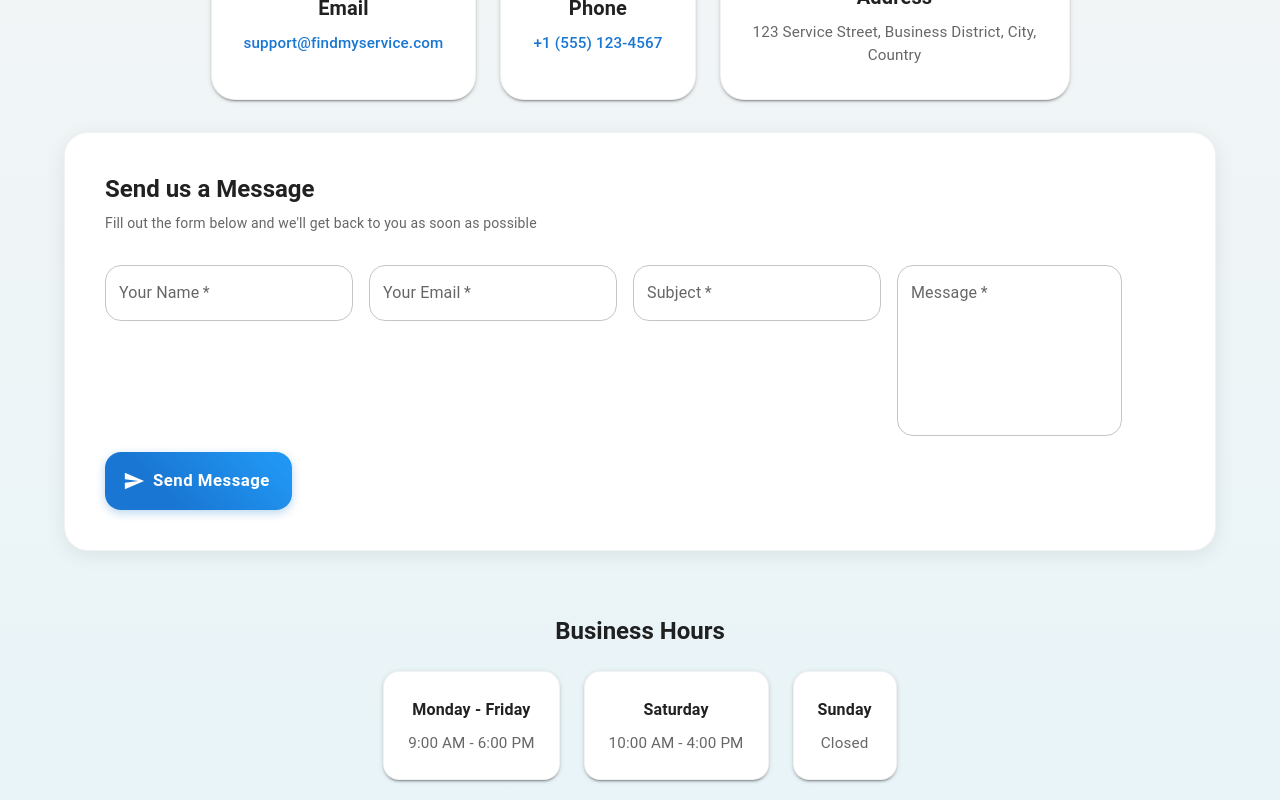
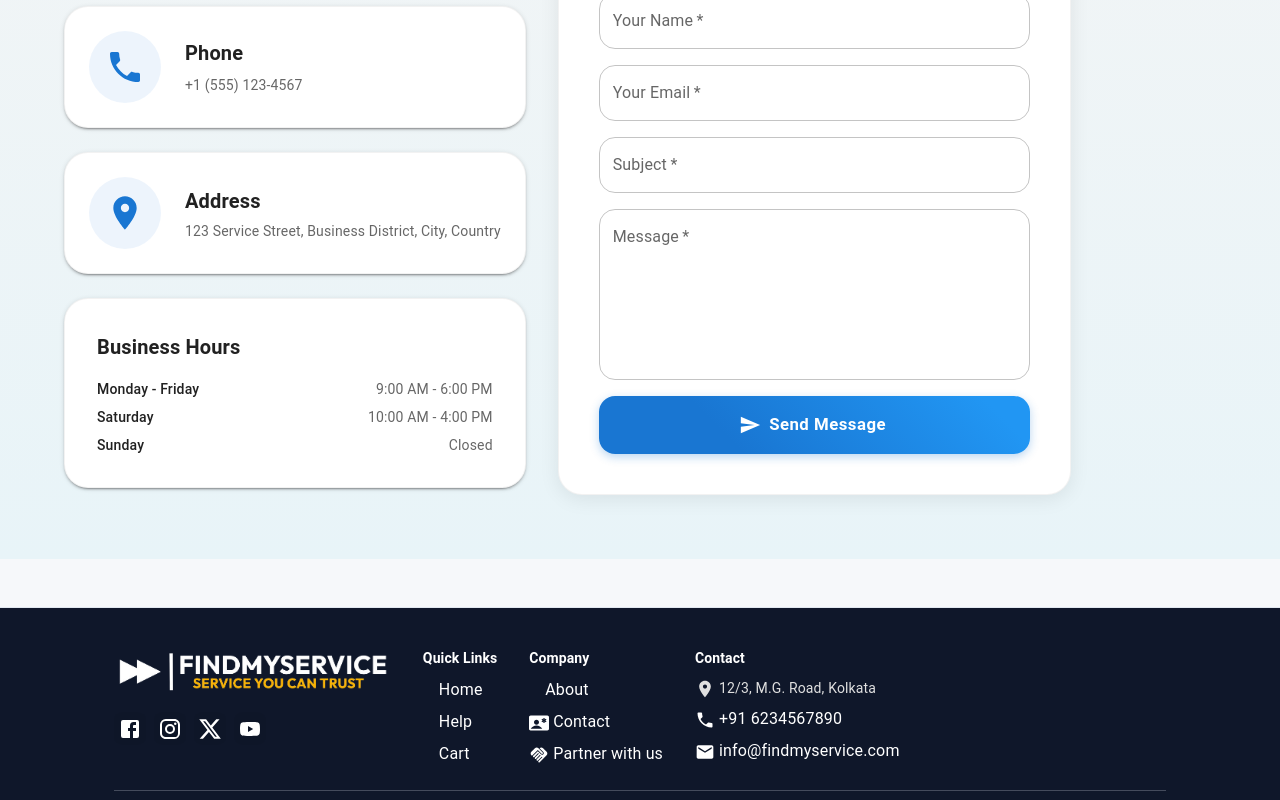
Before and after one commit to Diptodas123/findmyservice-client, a React (Vite) app: page /contact in a window 1280 px wide. Shown: the part 380-1180 px from the top of the page. Built offline with nearby package versions, Linux system fonts and the light colour scheme; some icons are missing.

Commit message:
Imporved the contact us page ui

```diff
--- a/src/pages/Contact/Contact.jsx
+++ b/src/pages/Contact/Contact.jsx
@@ -131,60 +131,59 @@ const Contact = () => {
           Have questions? We'd love to hear from you. Send us a message and we'll respond as soon as possible.
         </Typography>
 
-        <Grid container spacing={4} justifyContent="center">
+        <Grid container spacing={4}>
+          {/* Left side - Contact Information and Business Hours */}
+          <Grid item xs={12} md={6}>
+            <Box sx={{ display: 'flex', flexDirection: 'column', gap: 3 }}>
               {/* Contact Information Cards */}
-          <Grid item xs={12}>
-            <Grid container spacing={3} justifyContent="center">
               {contactInfo.map((info, index) => (
-                <Grid item xs={12} sm={6} md={4} key={index} sx={{ display: 'flex', justifyContent: 'center' }}>
                 <Paper
+                  key={index}
                   elevation={mode === 'dark' ? 0 : 2}
                   sx={{
-                      p: 4,
-                      textAlign: 'center',
+                    p: 3,
                     background: mode === 'dark' ? '#1e1e1e' : '#fff',
                     borderRadius: 3,
-                      width: '100%',
-                      maxWidth: 350,
                     display: 'flex',
-                      flexDirection: 'column',
                     alignItems: 'center',
-                      justifyContent: 'center',
+                    gap: 3,
                     transition: 'all 0.3s ease',
                     border: mode === 'dark' ? '1px solid rgba(255,255,255,0.1)' : '1px solid rgba(0,0,0,0.05)',
                     '&:hover': {
-                        transform: 'translateY(-8px)',
-                        boxShadow: mode === 'dark' ? '0 12px 24px rgba(144, 202, 249, 0.2)' : '0 12px 24px rgba(25, 118, 210, 0.15)',
+                      transform: 'translateY(-4px)',
+                      boxShadow: mode === 'dark' ? '0 8px 16px rgba(144, 202, 249, 0.2)' : '0 8px 16px rgba(25, 118, 210, 0.15)',
                       borderColor: mode === 'dark' ? 'rgba(144, 202, 249, 0.3)' : 'rgba(25, 118, 210, 0.2)'
                     }
                   }}
                 >
                   <Box
                     sx={{
-                        mb: 2,
                       p: 2,
                       borderRadius: '50%',
                       background: mode === 'dark' ? 'rgba(144, 202, 249, 0.1)' : 'rgba(25, 118, 210, 0.08)',
                       display: 'flex',
                       alignItems: 'center',
-                        justifyContent: 'center'
+                      justifyContent: 'center',
+                      flexShrink: 0
                     }}
                   >
                     {info.icon}
                   </Box>
-                    <Typography variant="h6" gutterBottom sx={{ fontWeight: 600, mb: 1 }}>
+                  <Box sx={{ flex: 1 }}>
+                    <Typography variant="h6" gutterBottom sx={{ fontWeight: 600, mb: 0.5 }}>
                       {info.title}
                     </Typography>
                     {info.link ? (
                       <Typography
                         component="a"
                         href={info.link}
+                        variant="body2"
+                        color="text.secondary"
                         sx={{
-                          color: mode === 'dark' ? '#90caf9' : '#1976d2',
                           textDecoration: 'none',
-                          fontSize: '0.95rem',
-                          fontWeight: 500,
+                          wordBreak: 'break-word',
                           '&:hover': {
+                            color: 'primary.main',
                             textDecoration: 'underline'
                           }
                         }}
@@ -192,18 +191,52 @@ const Contact = () => {
                         {info.content}
                       </Typography>
                     ) : (
-                      <Typography color="text.secondary" sx={{ fontSize: '0.95rem' }}>
+                      <Typography variant="body2" color="text.secondary" sx={{ wordBreak: 'break-word' }}>
                         {info.content}
                       </Typography>
                     )}
+                  </Box>
                 </Paper>
-                </Grid>
               ))}
-            </Grid>
+
+              {/* Business Hours */}
+              <Paper
+                elevation={mode === 'dark' ? 0 : 2}
+                sx={{
+                  p: 4,
+                  background: mode === 'dark' ? '#1e1e1e' : '#fff',
+                  borderRadius: 3,
+                  border: mode === 'dark' ? '1px solid rgba(255,255,255,0.1)' : '1px solid rgba(0,0,0,0.05)',
+                  transition: 'all 0.3s ease',
+                  '&:hover': {
+                    transform: 'translateY(-4px)',
+                    boxShadow: mode === 'dark' ? '0 8px 16px rgba(144, 202, 249, 0.2)' : '0 8px 16px rgba(25, 118, 210, 0.15)',
+                  }
+                }}
+              >
+                <Typography variant="h6" gutterBottom sx={{ fontWeight: 700, mb: 2 }}>
+                  Business Hours
+                </Typography>
+                <Box sx={{ display: 'flex', flexDirection: 'column', gap: 1 }}>
+                  <Box sx={{ display: 'flex', justifyContent: 'space-between', alignItems: 'center' }}>
+                    <Typography variant="body2" fontWeight={500}>Monday - Friday</Typography>
+                    <Typography variant="body2" color="text.secondary">9:00 AM - 6:00 PM</Typography>
+                  </Box>
+                  <Box sx={{ display: 'flex', justifyContent: 'space-between', alignItems: 'center' }}>
+                    <Typography variant="body2" fontWeight={500}>Saturday</Typography>
+                    <Typography variant="body2" color="text.secondary">10:00 AM - 4:00 PM</Typography>
+                  </Box>
+                  <Box sx={{ display: 'flex', justifyContent: 'space-between', alignItems: 'center' }}>
+                    <Typography variant="body2" fontWeight={500}>Sunday</Typography>
+                    <Typography variant="body2" color="text.secondary">Closed</Typography>
+                  </Box>
+                </Box>
+              </Paper>
+            </Box>
           </Grid>
 
-          {/* Contact Form */}
-          <Grid item xs={12}>
+          {/* Right side - Contact Form */}
+          <Grid item xs={12} md={6}>
             <Paper
               elevation={mode === 'dark' ? 0 : 3}
               sx={{
@@ -211,7 +244,8 @@ const Contact = () => {
                 background: mode === 'dark' ? '#1e1e1e' : '#fff',
                 borderRadius: 3,
                 border: mode === 'dark' ? '1px solid rgba(255,255,255,0.1)' : '1px solid rgba(0,0,0,0.05)',
-                boxShadow: mode === 'dark' ? '0 4px 20px rgba(0,0,0,0.3)' : '0 4px 20px rgba(0,0,0,0.08)'
+                boxShadow: mode === 'dark' ? '0 4px 20px rgba(0,0,0,0.3)' : '0 4px 20px rgba(0,0,0,0.08)',
+                height: 'fit-content'
               }}
             >
               <Typography variant="h5" gutterBottom sx={{ fontWeight: 700, mb: 1 }}>
@@ -228,8 +262,7 @@ const Contact = () => {
               )}
 
               <form onSubmit={handleSubmit}>
-                <Grid container spacing={2}>
-                  <Grid item xs={12} md={4}>
+                <Box sx={{ display: 'flex', flexDirection: 'column', gap: 2 }}>
                   <TextField
                     fullWidth
                     label="Your Name"
@@ -244,8 +277,6 @@ const Contact = () => {
                       }
                     }}
                   />
-                  </Grid>
-                  <Grid item xs={12} md={4}>
                   <TextField
                     fullWidth
                     label="Your Email"
@@ -261,8 +292,6 @@ const Contact = () => {
                       }
                     }}
                   />
-                  </Grid>
-                  <Grid item xs={12} md={4}>
                   <TextField
                     fullWidth
                     label="Subject"
@@ -277,8 +306,6 @@ const Contact = () => {
                       }
                     }}
                   />
-                  </Grid>
-                  <Grid item xs={12}>
                   <TextField
                     fullWidth
                     label="Message"
@@ -295,8 +322,6 @@ const Contact = () => {
                       }
                     }}
                   />
-                  </Grid>
-                  <Grid item xs={12}>
                   <Button
                     type="submit"
                     variant="contained"
@@ -325,90 +350,11 @@ const Contact = () => {
                   >
                     Send Message
                   </Button>
-                  </Grid>
-                </Grid>
+                </Box>
               </form>
             </Paper>
           </Grid>
         </Grid>
-
-        {/* Additional Info Section */}
-        <Box sx={{ mt: 8, textAlign: 'center' }}>
-          <Typography variant="h5" gutterBottom sx={{ fontWeight: 700, mb: 3 }}>
-            Business Hours
-          </Typography>
-          <Grid container spacing={3} justifyContent="center">
-            <Grid item xs={12} sm={6} md={3}>
-              <Paper
-                elevation={mode === 'dark' ? 0 : 2}
-                sx={{
-                  p: 3,
-                  background: mode === 'dark' ? '#1e1e1e' : '#fff',
-                  borderRadius: 2,
-                  border: mode === 'dark' ? '1px solid rgba(255,255,255,0.1)' : '1px solid rgba(0,0,0,0.05)',
-                  transition: 'all 0.3s ease',
-                  '&:hover': {
-                    transform: 'translateY(-4px)',
-                    boxShadow: mode === 'dark' ? '0 8px 16px rgba(0,0,0,0.4)' : '0 8px 16px rgba(0,0,0,0.1)'
-                  }
-                }}
-              >
-                <Typography variant="subtitle1" fontWeight={700} sx={{ mb: 1 }}>
-                  Monday - Friday
-                </Typography>
-                <Typography color="text.secondary" sx={{ fontSize: '0.95rem' }}>
-                  9:00 AM - 6:00 PM
-                </Typography>
-              </Paper>
-            </Grid>
-            <Grid item xs={12} sm={6} md={3}>
-              <Paper
-                elevation={mode === 'dark' ? 0 : 2}
-                sx={{
-                  p: 3,
-                  background: mode === 'dark' ? '#1e1e1e' : '#fff',
-                  borderRadius: 2,
-                  border: mode === 'dark' ? '1px solid rgba(255,255,255,0.1)' : '1px solid rgba(0,0,0,0.05)',
-                  transition: 'all 0.3s ease',
-                  '&:hover': {
-                    transform: 'translateY(-4px)',
-                    boxShadow: mode === 'dark' ? '0 8px 16px rgba(0,0,0,0.4)' : '0 8px 16px rgba(0,0,0,0.1)'
-                  }
-                }}
-              >
-                <Typography variant="subtitle1" fontWeight={700} sx={{ mb: 1 }}>
-                  Saturday
-                </Typography>
-                <Typography color="text.secondary" sx={{ fontSize: '0.95rem' }}>
-                  10:00 AM - 4:00 PM
-                </Typography>
-              </Paper>
-            </Grid>
-            <Grid item xs={12} sm={6} md={3}>
-              <Paper
-                elevation={mode === 'dark' ? 0 : 2}
-                sx={{
-                  p: 3,
-                  background: mode === 'dark' ? '#1e1e1e' : '#fff',
-                  borderRadius: 2,
-                  border: mode === 'dark' ? '1px solid rgba(255,255,255,0.1)' : '1px solid rgba(0,0,0,0.05)',
-                  transition: 'all 0.3s ease',
-                  '&:hover': {
-                    transform: 'translateY(-4px)',
-                    boxShadow: mode === 'dark' ? '0 8px 16px rgba(0,0,0,0.4)' : '0 8px 16px rgba(0,0,0,0.1)'
-                  }
-                }}
-              >
-                <Typography variant="subtitle1" fontWeight={700} sx={{ mb: 1 }}>
-                  Sunday
-                </Typography>
-                <Typography color="text.secondary" sx={{ fontSize: '0.95rem' }}>
-                  Closed
-                </Typography>
-              </Paper>
-            </Grid>
-          </Grid>
-        </Box>
       </Container>
     </Box>
   );
```
Lines whose indentation alone changed are shown as unchanged.
